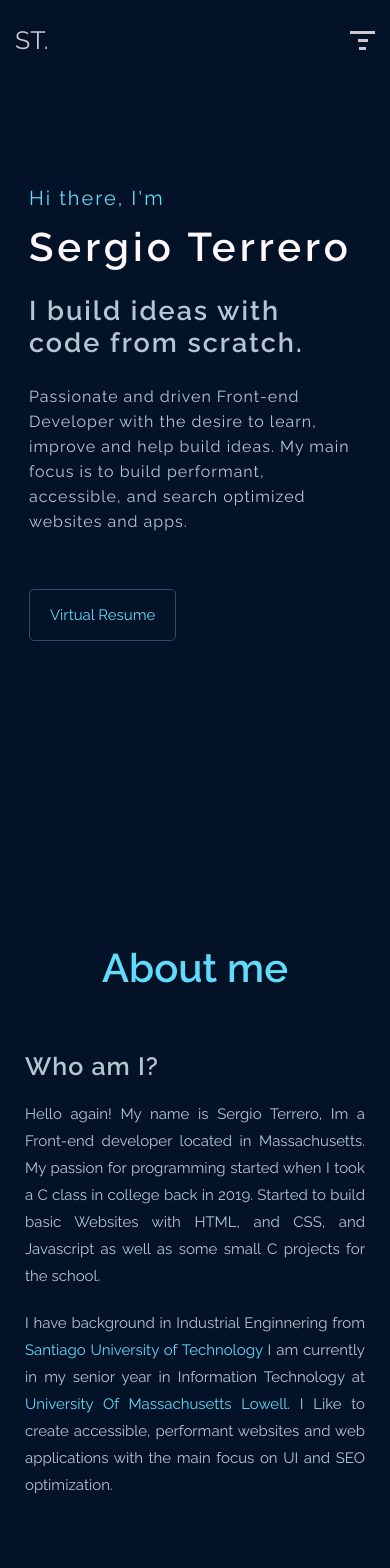
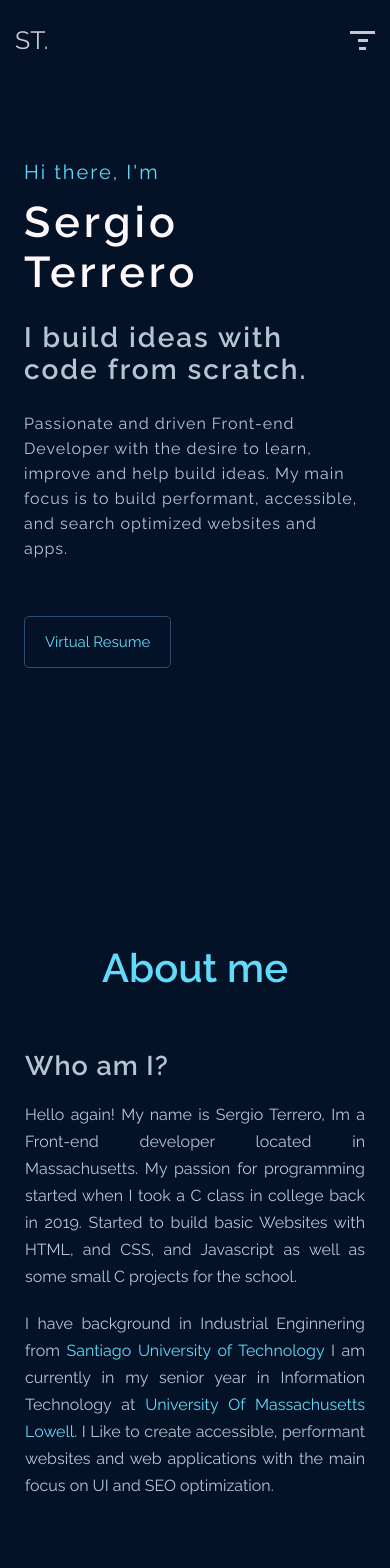
Before and after one commit to Terrero89/my-portfolio, a Vue app: page / in a window 390 px wide. Shown: the top 1568 px of the page. Built offline with nearby package versions, Linux system fonts and the light colour scheme.

Commit message:
hero and about section refactored

```diff
--- a/src/components/layout/about/AboutText.vue
+++ b/src/components/layout/about/AboutText.vue
@@ -3,30 +3,28 @@
 
 
 
-    <div class="about-text"
-
-     data-aos="fade-zoom-in" data-aos-easing="ease-in-back" data-aos-delay="100"
-            data-aos-offset="200"
-
-            >
+    <div class="about-text" data-aos="fade-zoom-in" data-aos-easing="ease-in-back" data-aos-delay="100"
+        data-aos-offset="200">
 
 
 
         <div class="about-header">
-            <h3 >Who am I?</h3>
+            <h3>Who am I?</h3>
         </div>
-        <p >
-            Hello again! My name is Sergio Terrero, Im a <span>Front-end developer  </span>
+        <p>
+            Hello again! My name is Sergio Terrero, Im a <span>Front-end developer </span>
             located in Massachusetts. My passion for programming started when I took a C class in
             college back in 2019. Started to build basic Websites
             with HTML, and CSS, and Javascript as well as some small C projects for the school.
         </p>
 
-        <p >
-            I have background in Industrial Enginnering  from
+        <p>
+            I have background in Industrial Enginnering from
             <span><a href="https://www.utesa.edu/home/">Santiago University of Technology</a> </span>
-            I am currently in my senior year in  <span>Information Technology</span> at <span><a href="https://uml.umassonline.net/">University Of Massachusetts Lowell.</a> </span>
-            I Like to create accessible, performant websites and web applications with the main focus on UI and SEO optimization.
+            I am currently in my senior year in <span>Information Technology</span> at <span><a
+                    href="https://uml.umassonline.net/">University Of Massachusetts Lowell.</a> </span>
+            I Like to create accessible, performant websites and web applications with the main focus on UI and SEO
+            optimization.
 
         </p>
 
@@ -40,18 +38,18 @@ export default {
 </script>
 
 <style scoped>
-
-span a{
-        color:#61DBFB;
+span a {
+    color: #61DBFB;
     text-decoration: none;
 }
 
-span a:hover{
-        color:#3aafcc;
-        transition:0.3s;
+span a:hover {
+    color: #3aafcc;
+    transition: 0.3s;
     text-decoration: underline;
 
 }
+
 #about .about-header h3 {
     margin: 2rem 0;
     padding: 0 0 0 2rem;
@@ -67,7 +65,7 @@ span a:hover{
 
 .about-text p {
     color: rgb(255, 244, 255, 0.8);
-    font-size: 1.5rem;
+    font-size: 1.6rem;
     line-height: 2.7rem;
     padding: 0 2rem 0 2rem;
     margin: 2rem 0 2rem 0;
@@ -117,7 +115,7 @@ span a:hover{
     }
 
     #about .about-text p {
-        font-size: 1.5rem;
+        font-size: 1.6rem;
         padding: 0;
     }
 
@@ -130,7 +128,7 @@ span a:hover{
     }
 
     #about .about-text p {
-        font-size: 1.5rem;
+        font-size: 1.6rem;
         padding: 0;
     }
 
@@ -147,7 +145,7 @@ span a:hover{
 
     #about .about-text p {
         margin: 2rem 2.5rem 0 2.5rem;
-        font-size: 1.5rem;
+        font-size: 1.6rem;
         padding: 0;
         order: 1;
         color: rgba(225, 244, 255, 0.8);
@@ -155,7 +153,7 @@ span a:hover{
 
     #about .about-header h3 {
         margin: 0 2.5rem;
-        font-size: 2.5rem;
+        font-size: 2.7rem;
         font-weight: 600;
         letter-spacing: 0.1rem;
         color: rgba(225, 244, 255, 0.8);
--- a/src/components/layout/hero/HeroContainer.vue
+++ b/src/components/layout/hero/HeroContainer.vue
@@ -1,23 +1,22 @@
 <template>
-  <div
-    class="hero-content"
-    uk-parallax="target: #hero-img; start: 90%; end: 30%; y: -450; easing: 5;"
-  >
+  <div class="hero-content" uk-parallax="target: #hero-img; start: 90%; end: 30%; y: -450; easing: 5;">
     <div class="hero-text">
       <span>Hi there, I'm</span>
-      <h3 data-aos-duration="400" data-aos="fade-up"  >
+      <h3 data-aos-duration="400" data-aos="fade-up">
         {{ title }}
       </h3>
 
-      <h2 data-aos-duration="400" data-aos="fade-up"  >
+      <h2 data-aos-duration="400" data-aos="fade-up">
         {{ subtitle }}
       </h2>
 
-      <p data-aos-duration="600" data-aos="fade-up"  >
+      <p data-aos-duration="600" data-aos="fade-up">
         {{ description }}
       </p>
     </div>
-<a href="https://sergiovirtualresume.netlify.app"><button data-aos="zoom-in"  data-aos-delay="300"  class="hero-btn">Virtual Resume  </button></a>
+
+    <a href="https://sergiovirtualresume.netlify.app"><button data-aos="zoom-in" data-aos-delay="300"
+        class="hero-btn">Virtual Resume </button></a>
 
   </div>
 </template>
@@ -35,18 +34,8 @@ export default {
 </script>
 
 <style scoped>
-
-.hero-text span{
-   color:#61DBFB;
-}
-
-.hero-img {
-  /* border: solid white 1px; */
-
-  height: auto;
-  flex: 1 1 40rem;
-  animation-name: fadeup;
-  animation-duration: 1.3s;
+.hero-text span {
+  color: #61DBFB;
 }
 
 .hero-img img {
@@ -54,15 +43,12 @@ export default {
   width: 360px;
   border-radius: 5rem;
 
-  /* animation-name: fadeupp;
-    animation-duration: 2s; */
+
 }
 
 .hero-content {
-  /* border: solid white 1px; */
   max-width: 900px;
   margin: 0 auto;
-
   animation-duration: 1.3s;
 }
 
@@ -120,21 +106,25 @@ export default {
   margin: 3rem 0;
   font-size: 1.5rem;
   border-radius: 5px;
+  cursor:pointer;
 }
-.hero-btn a{
-text-decoration: none;
-list-style: none;
-   color:#61DBFB;
+
+.hero-btn a {
+  text-decoration: none;
+  list-style: none;
+  color: #61DBFB;
 }
-.hero-btn a:hover{
 
-   color:#f5f5f5;
+.hero-btn a:hover {
+
+  color: #f5f5f5;
 }
 
 
 .hero-btn:hover {
   /* background: #46a0b6; */
-  background: #46a0b6;;
+  background: #46a0b6;
+  ;
   color: white;
   transition: 0.3s ease-in-out;
 }
@@ -149,7 +139,7 @@ list-style: none;
 
   .hero-text h3 {
     /* color: #000000; */
-    font-size: 7rem;
+    font-size: 5rem;
 
     letter-spacing: 0.3rem;
     margin-bottom: 1.5rem;
@@ -158,7 +148,7 @@ list-style: none;
   .hero-text p {
     font-weight: 500;
     /* color: #000000; */
-    font-size: 1.8rem;
+    font-size: 1.7rem;
     line-height: 2.8rem;
     letter-spacing: 1px;
     width: 100%;
@@ -174,6 +164,40 @@ list-style: none;
   }
 }
 
+@media only screen and (max-width: 425px) {
+  .hero-content {
+    margin: 12rem 0;
+    padding: 0 2.5rem;
+    width: 98%;
+
+  }
+
+  .hero-text h3 {
+
+    font-size: 4.2rem;
+
+
+  }
+
+  .hero-text h2 {
+    font-size: 2.8rem;
+    width: 100%;
+    margin: 2.5rem auto;
+    line-height: 3.2rem;
+    /* font-family: "Roboto Slab", serif; */
+  }
+
+  .hero-text p {
+    width: 100%;
+    font-size: 1.6rem;
+    line-height: 2.5rem;
+  }
+
+  .hero-btn {
+    padding: 16px 20px;
+  }
+}
+
 @media only screen and (max-width: 768px) {
 
   .hero-content {
@@ -183,11 +207,12 @@ list-style: none;
     width: 98%;
   }
 
- .hero-text h2 {
+  .hero-text h2 {
     font-size: 3.4rem;
     width: 100%;
     margin: 2.5rem auto;
   }
+
   .hero-text h3 {
     /* color: #000000; */
     font-size: 5rem;
@@ -198,42 +223,17 @@ list-style: none;
 
   .hero-text p {
     font-weight: 500;
-    /* color: #000000; */
+
     font-size: 1.6rem;
     line-height: 2.5rem;
     letter-spacing: 1px;
     width: 95%;
 
-    /* font-family: "Roboto Slab", serif; */
+
   }
 }
 
-/* ANIMATIONS START */
-@keyframes fadeup {
-  from {
-    opacity: 0;
-    margin-bottom: -30px;
-  }
 
-  to {
-    opacity: 1;
-  }
-}
-
-@keyframes fadeupp {
-  from {
-    position: relative;
-    opacity: 0;
-
-    right: 55rem;
-  }
-
-  to {
-    opacity: 0.5;
-  }
-}
-
-/* AANIMATION END */
 
 @media only screen and (max-width: 648px) {
   .hero-content {
@@ -259,39 +259,7 @@ list-style: none;
   }
 }
 
-@media only screen and (max-width: 425px) {
-  .hero-content {
-    margin: 12rem 0;
-    padding: 0 2.5rem;
-    width: 98%;
 
-  }
-
-  .hero-text h3 {
-    /* color: #000000; */
-    font-size: 4rem;
-
-    /* font-family: "Roboto Slab", serif; */
-  }
-
-  .hero-text h2 {
-    font-size: 2.7rem;
-    width: 100%;
-    margin: 2.5rem auto;
-    line-height: 3.2rem;
-    /* font-family: "Roboto Slab", serif; */
-  }
-
-  .hero-text p {
-    width: 100%;
-    font-size: 1.6rem;
-    line-height: 2.5rem;
-  }
-
-  .hero-btn {
-    padding: 16px 20px;
-  }
-}
 
 @media only screen and (min-width: 768px) and (max-width: 1023px) {
   .hero-content {
@@ -311,8 +279,8 @@ list-style: none;
   .hero-text p {
     font-weight: 500;
     font-size: 1.6rem;
-    width: 95%;
-    /* font-family: "Roboto Slab", serif; */
+    width: 80%;
+
   }
 
   @media only screen and (min-width: 1024px) {
--- a/src/components/layout/project/ProjectItems.vue
+++ b/src/components/layout/project/ProjectItems.vue
@@ -1,5 +1,36 @@
 <template>
     <div>
+        <!-- <div class="project-container" data-aos="fade-zoom-in" data-aos-easing="ease-in-back" data-aos-delay="200"
+            data-aos-offset="0">
+
+            <div class="image-container"
+                uk-parallax="target: #hero-img; start: 100%; end: 0%; y: -280; easing: 3; opacity: 1,0,0,0;">
+                <img :src="link" class="project-image" alt="project-img">
+
+            </div>
+
+            <div class="project-text"
+                uk-parallax="target: #hero-img; start: 130%; end: 0%; y: -250; easing: 3; opacity: 1,0,0,0;">
+                <h3> {{ name }}</h3>
+                <p> {{ description }}</p>
+
+                <div class="tech-section">
+                    <ul class="techs" v-for="stack in stacks" :key="stack.name">
+                        <li>{{ stack }}</li>
+
+
+                    </ul>
+
+                </div>
+
+                <div class="buttons">
+                    <button class="btn-regular"> <a :href="web"> Website</a></button>
+                    <button class="btn-fill"> <a :href="github"> Github</a> </button>
+                </div>
+            </div>
+
+        </div> -->
+
         <div class="project-container" data-aos="fade-zoom-in" data-aos-easing="ease-in-back" data-aos-delay="200"
             data-aos-offset="0">
 
@@ -218,12 +249,14 @@ button a {
 
 
 .image-container {
+    width: 100;
+    height: 100%;
    flex: 1 1 28rem;
     max-width: 40rem;
     height: 30rem;
 margin: 0 5rem;
 
-    /* border: solid red 1px; */
+
     align-self: center;
 }
 
@@ -253,7 +286,7 @@ margin: 0 5rem;
 @media only screen and (max-width: 768px) {
    .project-text {
         /* background-color: red; */
-        border: solid red 1px;
+        /* border: solid red 1px; */
         max-width:40rem;
 
 
@@ -264,7 +297,7 @@ margin: 0 5rem;
    .project-text {
         margin: 2rem 0 0 0;
         max-width:60rem;
-border: solid red 1px;
+/* border: solid red 1px; */
     }
 }
 
@@ -277,7 +310,7 @@ border: solid red 1px;
 
         .project-text p {
     width:100%;
-border: solid red 1px;
+/* border: solid red 1px; */
 
 
 
--- a/src/components/layout/skills/SkillsBox.vue
+++ b/src/components/layout/skills/SkillsBox.vue
@@ -195,7 +195,7 @@ export default {
     text-decoration: none;
     list-style: none;
 
-    font-size: 2.2rem;
+    font-size: 2.7rem;
 }
 
 .expertise-box ul li {
@@ -226,8 +226,8 @@ export default {
 }
 
 .expertise-text p {
-
-    line-height: 2.5rem;
+font-size: 1.6rem;
+    line-height: 2.7rem;
 
 }
 
```
Also changed, not shown: src/components/layout/project/ProjectList.vue (+3 -6 lines). Lines whose indentation alone changed are shown as unchanged.
